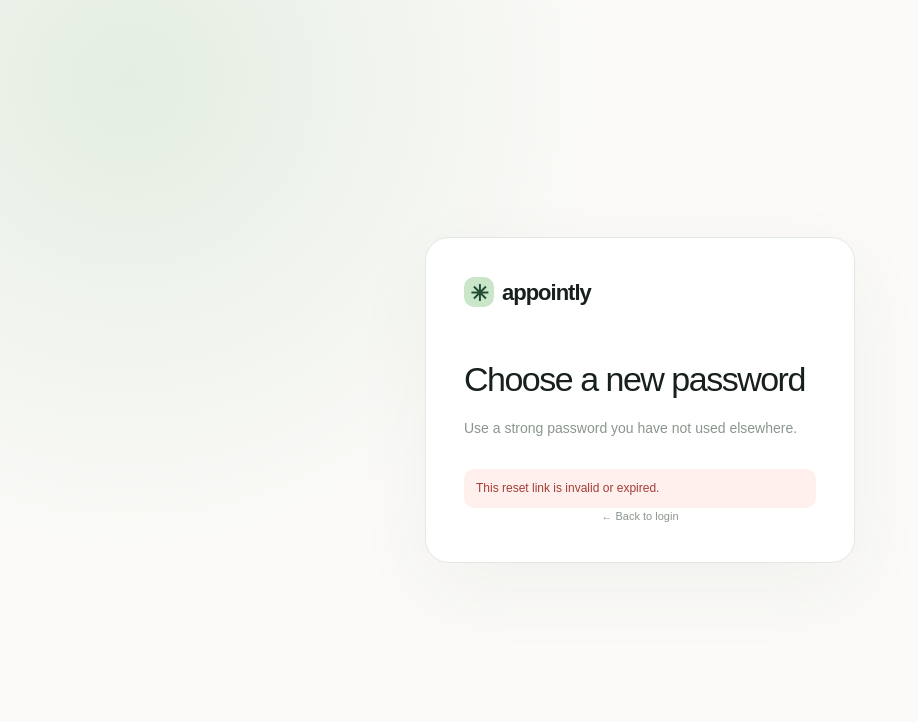
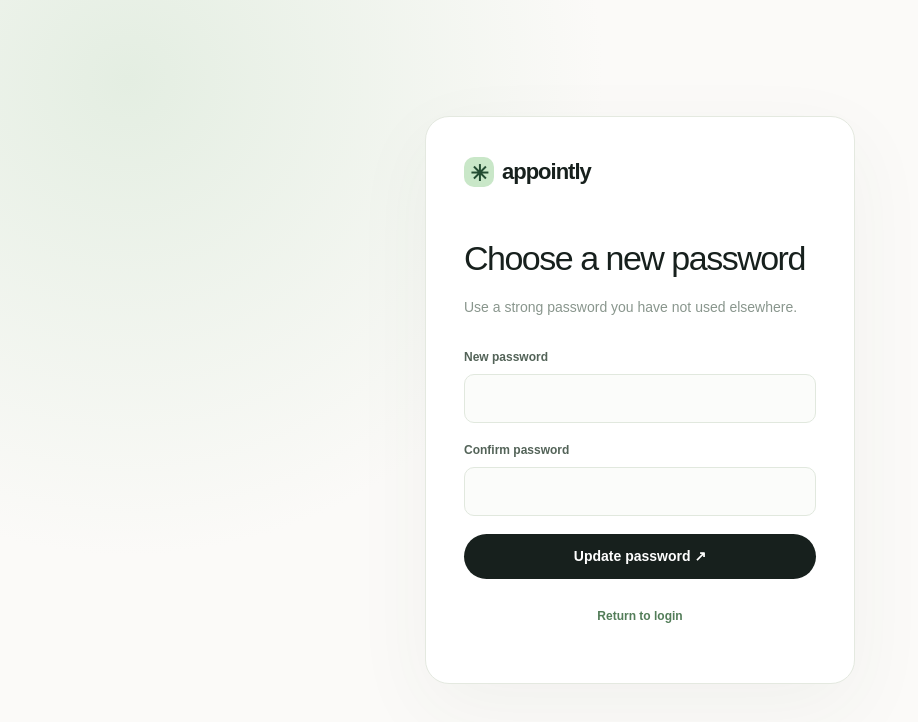
Before and after one commit to iamgajanan/appointment-booking-platform, a Next.js app: page /reset-password in a window 1280 px wide. Shown: the top 722 px of the page, without its empty margins (0-918 px from the left). Built offline with nearby package versions, Linux system fonts and the light colour scheme; no server answers.

Commit message:
Use cookie-based Supabase client for password update

```diff
--- a/app/reset-password/page.tsx
+++ b/app/reset-password/page.tsx
@@ -1,43 +1,41 @@
 "use client";
 
 import Link from "next/link";
-import { FormEvent, useEffect, useState } from "react";
+import { FormEvent, useState } from "react";
 import { useRouter } from "next/navigation";
-import { supabase } from "@/lib/supabase";
+import { createClient } from "@/lib/supabase/client";
 import "../auth.css";
 
 export default function ResetPasswordPage() {
   const router = useRouter();
+  const supabase = createClient();
   const [password, setPassword] = useState("");
+  const [confirmPassword, setConfirmPassword] = useState("");
   const [error, setError] = useState("");
-  const [message, setMessage] = useState("");
-  const [ready, setReady] = useState(false);
-
-  useEffect(() => {
-    supabase.auth.getSession().then(({ data }) => setReady(Boolean(data.session)));
-  }, []);
+  const [loading, setLoading] = useState(false);
 
   async function handleSubmit(event: FormEvent<HTMLFormElement>) {
-    event.preventDefault();
-    setError("");
-    setMessage("");
+    event.preventDefault(); setError("");
+    if (password !== confirmPassword) { setError("Passwords do not match."); return; }
+    setLoading(true);
     const { error: updateError } = await supabase.auth.updateUser({ password });
-    if (updateError) {
-      setError(updateError.message);
-      return;
-    }
-    setMessage("Your password has been updated. You can now sign in.");
-    setTimeout(() => router.push("/login"), 1200);
+    setLoading(false);
+    if (updateError) { setError(updateError.message); return; }
+    await supabase.auth.signOut();
+    router.push("/login");
   }
 
   return (
-    <main className="auth-shell">
-      <div className="auth-card">
-        <Link href="/" className="brand"><span className="brand-mark">✳</span> appointly</Link>
-        <div className="auth-heading"><h1>Choose a new password</h1><p>Use a strong password you have not used elsewhere.</p></div>
-        {ready ? <form className="auth-form" onSubmit={handleSubmit}><label>New password<input type="password" value={password} onChange={(event) => setPassword(event.target.value)} minLength={6} required /></label>{error && <p className="auth-error" role="alert">{error}</p>}{message && <p className="auth-success" role="status">{message}</p>}<button className="button button-dark" type="submit">Update password ↗</button></form> : <p className="auth-error">This reset link is invalid or expired.</p>}
-        <Link href="/login" className="back-link">← Back to login</Link>
-      </div>
-    </main>
+    <main className="auth-shell"><div className="auth-card">
+      <Link href="/" className="brand"><span className="brand-mark">✳</span> appointly</Link>
+      <div className="auth-heading"><h1>Choose a new password</h1><p>Use a strong password you have not used elsewhere.</p></div>
+      <form className="auth-form" onSubmit={handleSubmit}>
+        <label>New password<input type="password" value={password} onChange={(event) => setPassword(event.target.value)} minLength={6} required /></label>
+        <label>Confirm password<input type="password" value={confirmPassword} onChange={(event) => setConfirmPassword(event.target.value)} minLength={6} required /></label>
+        {error && <p className="auth-error" role="alert">{error}</p>}
+        <button className="button button-dark" type="submit" disabled={loading}>{loading ? "Updating…" : "Update password ↗"}</button>
+      </form>
+      <p className="auth-bottom"><Link href="/login">Return to login</Link></p>
+    </div></main>
   );
 }
```
